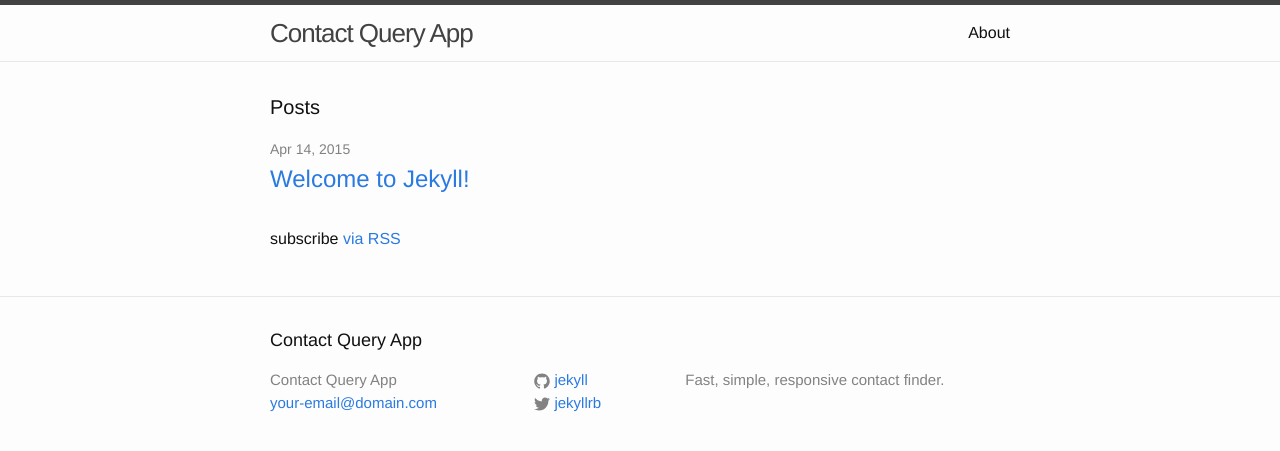
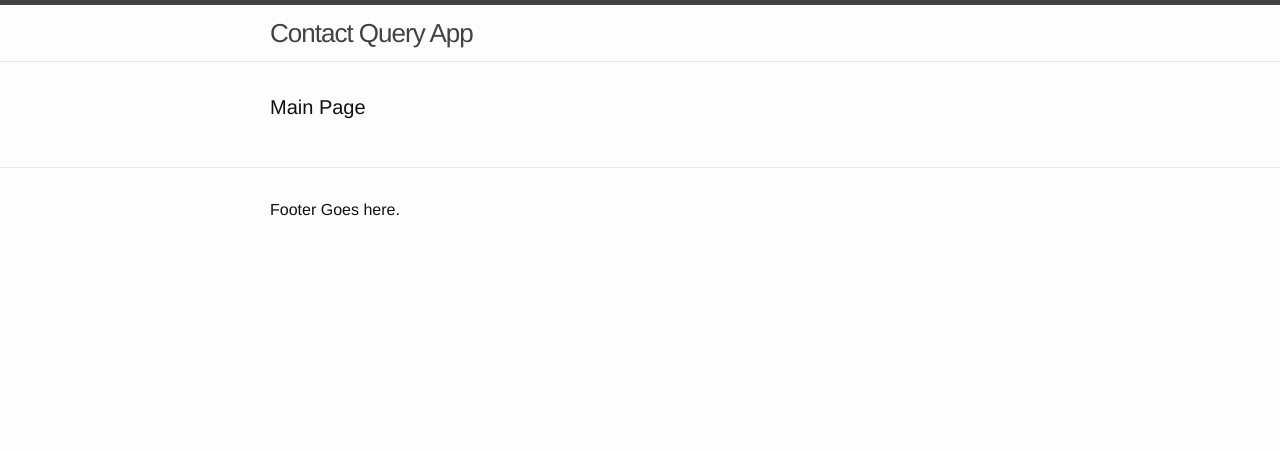
Before and after one commit to mock-up/subsite-contact-query, a Jekyll site: the page built from index.html, in a window 1280 px wide. Shown: the top 451 px of the page. Built offline with Jekyll 4.4.1, drawn with Linux system fonts in a browser that asks for light colours.

Commit message:
Simplifies the index page. Moves css into an assets folder and points the header file to the new assets directory.

```diff
--- a/_includes/footer.html
+++ b/_includes/footer.html
@@ -1,55 +1,5 @@
 <footer class="site-footer">
-
   <div class="wrapper">
-
-    <h2 class="footer-heading">{{ site.title }}</h2>
-
-    <div class="footer-col-wrapper">
-      <div class="footer-col  footer-col-1">
-        <ul class="contact-list">
-          <li>{{ site.title }}</li>
-          <li><a href="mailto:{{ site.email }}">{{ site.email }}</a></li>
-        </ul>
-      </div>
-
-      <div class="footer-col  footer-col-2">
-        <ul class="social-media-list">
-          {% if site.github_username %}
-          <li>
-            <a href="https://github.com/{{ site.github_username }}">
-              <span class="icon  icon--github">
-                <svg viewBox="0 0 16 16">
-                  <path fill="#828282" d="M7.999,0.431c-4.285,0-7.76,3.474-7.76,7.761 c0,3.428,2.223,6.337,5.307,7.363c0.388,0.071,0.53-0.168,0.53-0.374c0-0.184-0.007-0.672-0.01-1.32 c-2.159,0.469-2.614-1.04-2.614-1.04c-0.353-0.896-0.862-1.135-0.862-1.135c-0.705-0.481,0.053-0.472,0.053-0.472 c0.779,0.055,1.189,0.8,1.189,0.8c0.692,1.186,1.816,0.843,2.258,0.645c0.071-0.502,0.271-0.843,0.493-1.037 C4.86,11.425,3.049,10.76,3.049,7.786c0-0.847,0.302-1.54,0.799-2.082C3.768,5.507,3.501,4.718,3.924,3.65 c0,0,0.652-0.209,2.134,0.796C6.677,4.273,7.34,4.187,8,4.184c0.659,0.003,1.323,0.089,1.943,0.261 c1.482-1.004,2.132-0.796,2.132-0.796c0.423,1.068,0.157,1.857,0.077,2.054c0.497,0.542,0.798,1.235,0.798,2.082 c0,2.981-1.814,3.637-3.543,3.829c0.279,0.24,0.527,0.713,0.527,1.437c0,1.037-0.01,1.874-0.01,2.129 c0,0.208,0.14,0.449,0.534,0.373c3.081-1.028,5.302-3.935,5.302-7.362C15.76,3.906,12.285,0.431,7.999,0.431z"/>
-                </svg>
-              </span>
-
-              <span class="username">{{ site.github_username }}</span>
-            </a>
-          </li>
-          {% endif %}
-
-          {% if site.twitter_username %}
-          <li>
-            <a href="https://twitter.com/{{ site.twitter_username }}">
-              <span class="icon  icon--twitter">
-                <svg viewBox="0 0 16 16">
-                  <path fill="#828282" d="M15.969,3.058c-0.586,0.26-1.217,0.436-1.878,0.515c0.675-0.405,1.194-1.045,1.438-1.809
-                  c-0.632,0.375-1.332,0.647-2.076,0.793c-0.596-0.636-1.446-1.033-2.387-1.033c-1.806,0-3.27,1.464-3.27,3.27 c0,0.256,0.029,0.506,0.085,0.745C5.163,5.404,2.753,4.102,1.14,2.124C0.859,2.607,0.698,3.168,0.698,3.767 c0,1.134,0.577,2.135,1.455,2.722C1.616,6.472,1.112,6.325,0.671,6.08c0,0.014,0,0.027,0,0.041c0,1.584,1.127,2.906,2.623,3.206 C3.02,9.402,2.731,9.442,2.433,9.442c-0.211,0-0.416-0.021-0.615-0.059c0.416,1.299,1.624,2.245,3.055,2.271 c-1.119,0.877-2.529,1.4-4.061,1.4c-0.264,0-0.524-0.015-0.78-0.046c1.447,0.928,3.166,1.469,5.013,1.469 c6.015,0,9.304-4.983,9.304-9.304c0-0.142-0.003-0.283-0.009-0.423C14.976,4.29,15.531,3.714,15.969,3.058z"/>
-                </svg>
-              </span>
-
-              <span class="username">{{ site.twitter_username }}</span>
-            </a>
-          </li>
-          {% endif %}
-        </ul>
-      </div>
-
-      <div class="footer-col  footer-col-3">
-        <p class="text">{{ site.description }}</p>
-      </div>
-    </div>
-
+    <p>Footer Goes here.</p>
   </div>
-
 </footer>
--- a/_includes/head.html
+++ b/_includes/head.html
@@ -6,7 +6,7 @@
   <title>{% if page.title %}{{ page.title }}{% else %}{{ site.title }}{% endif %}</title>
   <meta name="description" content="{% if page.excerpt %}{{ page.excerpt | strip_html | strip_newlines | truncate: 160 }}{% else %}{{ site.description }}{% endif %}">
 
-  <link rel="stylesheet" href="{{ "/css/main.css" | prepend: site.baseurl }}">
+  <link rel="stylesheet" href="{{ "/assets/css/main.css" | prepend: site.baseurl }}">
   <link rel="canonical" href="{{ page.url | replace:'index.html','' | prepend: site.baseurl | prepend: site.url }}">
   <link rel="alternate" type="application/rss+xml" title="{{ site.title }}" href="{{ "/feed.xml" | prepend: site.baseurl | prepend: site.url }}" />
 </head>
--- a/_includes/header.html
+++ b/_includes/header.html
@@ -4,24 +4,6 @@
 
     <a class="site-title" href="{{ site.baseurl }}/">{{ site.title }}</a>
 
-    <nav class="site-nav">
-      <a href="#" class="menu-icon">
-        <svg viewBox="0 0 18 15">
-          <path fill="#424242" d="M18,1.484c0,0.82-0.665,1.484-1.484,1.484H1.484C0.665,2.969,0,2.304,0,1.484l0,0C0,0.665,0.665,0,1.484,0 h15.031C17.335,0,18,0.665,18,1.484L18,1.484z"/>
-          <path fill="#424242" d="M18,7.516C18,8.335,17.335,9,16.516,9H1.484C0.665,9,0,8.335,0,7.516l0,0c0-0.82,0.665-1.484,1.484-1.484 h15.031C17.335,6.031,18,6.696,18,7.516L18,7.516z"/>
-          <path fill="#424242" d="M18,13.516C18,14.335,17.335,15,16.516,15H1.484C0.665,15,0,14.335,0,13.516l0,0 c0-0.82,0.665-1.484,1.484-1.484h15.031C17.335,12.031,18,12.696,18,13.516L18,13.516z"/>
-        </svg>
-      </a>
-
-      <div class="trigger">
-        {% for page in site.pages %}
-          {% if page.title %}
-          <a class="page-link" href="{{ page.url | prepend: site.baseurl }}">{{ page.title }}</a>
-          {% endif %}
-        {% endfor %}
-      </div>
-    </nav>
-
   </div>
 
 </header>
--- a/index.html
+++ b/index.html
@@ -4,20 +4,5 @@ layout: default
 
 <div class="home">
 
-  <h1 class="page-heading">Posts</h1>
-
-  <ul class="post-list">
-    {% for post in site.posts %}
-      <li>
-        <span class="post-meta">{{ post.date | date: "%b %-d, %Y" }}</span>
-
-        <h2>
-          <a class="post-link" href="{{ post.url | prepend: site.baseurl }}">{{ post.title }}</a>
-        </h2>
-      </li>
-    {% endfor %}
-  </ul>
-
-  <p class="rss-subscribe">subscribe <a href="{{ "/feed.xml" | prepend: site.baseurl }}">via RSS</a></p>
-
+    <h1 class="page-heading">Main Page</h1>
 </div>
```
Also changed, not shown: assets/css/main.scss (renamed from css/main.scss).
